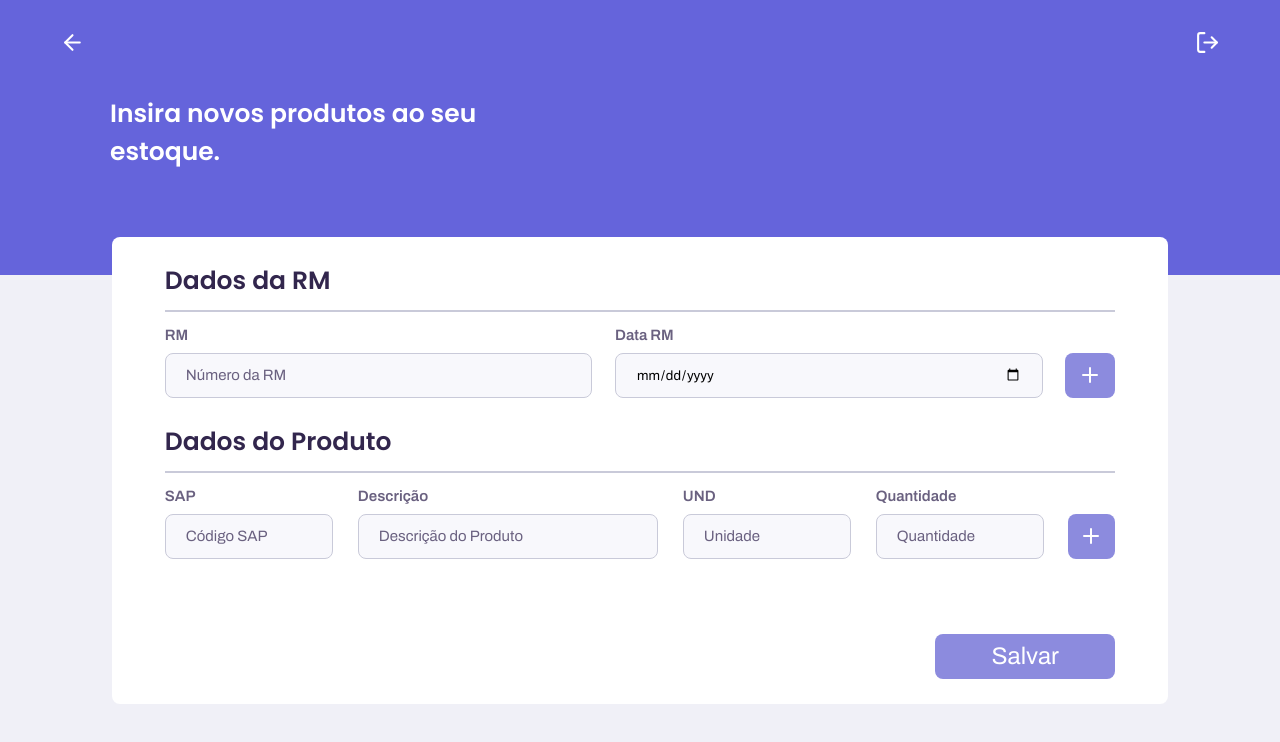
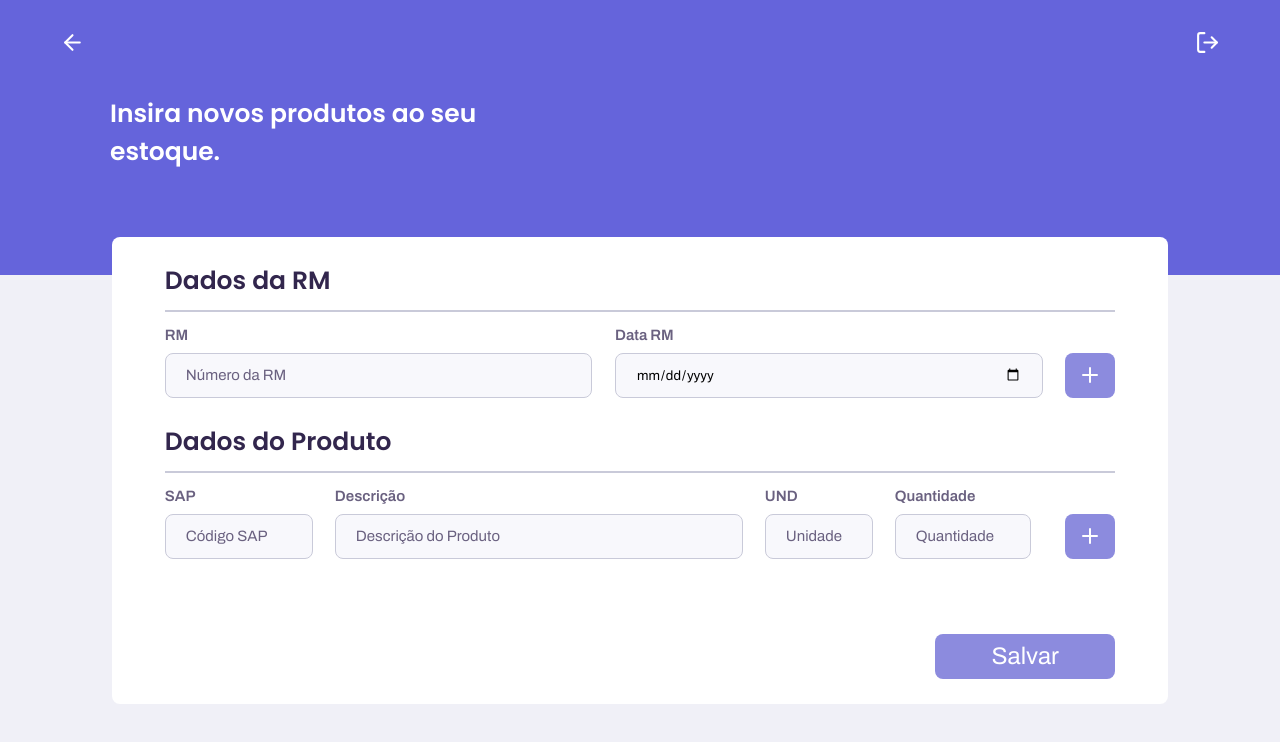
Before and after one commit to Joaopedromata/plancon-frontend, a React (Create React App) app: page /estoque/entrada in a window 1280 px wide. Shown: the top 742 px of the page. Built offline with nearby package versions, Linux system fonts and the light colour scheme; a web font is replaced by a local one.

Commit message:
Finish Input Screen

```diff
--- a/src/pages/Input/index.js
+++ b/src/pages/Input/index.js
@@ -10,11 +10,14 @@ import {
     Title,
     FormGroup,
     InputFormGroup,
+    InputFormGroupRM,
     InputFormGroupProduct,
     Label,
     InputForm,
-    InputProduct,
+    InputSap,
     InputDescription,
+    InputUnit,
+    InputQuantity,
     SubmitButton,
     IconPlus,
     Table,
@@ -43,6 +46,9 @@ const Input = ({ location }) => {
 
     const [ isDisabled, setIsDisabled ] = useState(true)
     const [ isDisabledRM, setIsDisabledRM ] = useState(false)
+    const [ isDisabledSap, setIsDisabledSap ] = useState(true)
+
+    const [ rmId, setRmId ] = useState()
 
     const [ sap, setSap ] = useState()
     const [ description, setDescription ] = useState('')
@@ -51,6 +57,32 @@ const Input = ({ location }) => {
 
     const [ fillTable, setFillTable ] = useState([])
 
+    const [ isEdit, setIsEdit ] = useState(false)
+
+    const insertProdutsOnDatabase = () => {
+
+        fillTable.map(data => {
+
+            api.get(`/products/search/${data.sap}`).then((res) => {
+
+                const productId = (res.data.id)
+                const quantityValue = data.quantity
+
+                api.post(`/storages/inputs/${productId}/${rmId}`, { quantity: quantityValue }).then(() => {
+
+                }).catch((err) => {
+                    console.log(err)
+                    alert('Erro ao cadastrar produtos na RM')
+                })
+
+            }).catch(() => alert('Produto não encontrado.'))
+
+            alert('Produtos inseridos na RM com sucesso')
+
+        })
+
+
+    }
 
     const handleFormRMSubmit = e => {
 
@@ -67,8 +99,11 @@ const Input = ({ location }) => {
 
         api.post(`storages/rm/${checkUser}/${location.state.id}`, data).then((res) => {
             alert(`RM ${res.data.rm} cadastrada com sucesso, insira os produtos.`)
+            setRmId(res.data.id)
             setIsDisabled(false)
             setIsDisabledRM(true)
+            setIsDisabledSap(false)
+
         }).catch(() => {
             alert('Essa RM já exite no sistema, verifique o número e tente novamente')
         })
@@ -103,7 +138,6 @@ const Input = ({ location }) => {
             return alert('Preencha todos os campos')
         }
 
-
         const addToFillTable = (compare) => {
             const index = fillTable.findIndex(search => search.sap == compare);
             if(index < 0) {
@@ -111,22 +145,37 @@ const Input = ({ location }) => {
             } else {
                 alert('Esse produto já foi inserido na RM')
             }
+
+            setSap('')
+            setDescription('')
+            setUnit('')
+            setQuantity('')
         }
 
-        addToFillTable(sap)
+        const editFillTable = (compare) => {
 
-       // const editFillTable = (compare) => {
-         //   const found = fillTable.findcompare(search => search.sap === compare)
+            const newFillTable = fillTable
 
-           // setFillTable([...fillTable, fillTable[found].quantity === 10])
-        //}
+            const found = newFillTable.findIndex(search => search.sap === compare)
 
-        //editFillTable(sap)
+            newFillTable[found].quantity = quantity
 
-        setSap('')
-        setDescription('')
-        setUnit('')
-        setQuantity('')
+            setFillTable(newFillTable)
+            setIsEdit(false)
+            setIsDisabledSap(false)
+
+            setSap('')
+            setDescription('')
+            setUnit('')
+            setQuantity('')
+       }
+
+
+        if(!isEdit) {
+            return addToFillTable(sap)
+        } else {
+            return editFillTable(sap)
+        }
 
     }
 
@@ -145,7 +194,7 @@ const Input = ({ location }) => {
 
     const handleRemoveProduct = (id) => {
 
-        const filter = fillTable.filter(incident => incident.id !== id)
+        const filter = fillTable.filter(incident => incident.sap !== id)
 
         setFillTable(filter)
 
@@ -159,6 +208,9 @@ const Input = ({ location }) => {
         setDescription(fillTable[found].description)
         setUnit(fillTable[found].unit)
         setQuantity(fillTable[found].quantity)
+
+        setIsDisabledSap(true)
+        setIsEdit(true)
     }
 
     return (
@@ -169,7 +221,7 @@ const Input = ({ location }) => {
                     <Title>Dados da RM</Title>
                     <hr />
                     <FormGroup onSubmit={handleFormRMSubmit}>
-                        <InputFormGroup>
+                        <InputFormGroupRM>
                             <Label>RM</Label>
                             <InputForm
                                 placeholder="Número da RM"
@@ -178,8 +230,8 @@ const Input = ({ location }) => {
                                 onChange={e => setIdentifier(e.target.value)}
                                 value={identifier}
                             />
-                        </InputFormGroup>
-                        <InputFormGroup>
+                        </InputFormGroupRM>
+                        <InputFormGroupRM>
                             <Label>Data RM</Label>
                             <InputForm
                                 placeholder="Data da RM"
@@ -188,7 +240,7 @@ const Input = ({ location }) => {
                                 onChange={e => setDateRM(e.target.value)}
                                 value={dateRM}
                             />
-                        </InputFormGroup>
+                        </InputFormGroupRM>
                         <SubmitButton><IconPlus /></SubmitButton>
                     </FormGroup>
                 </WrapperForms>
@@ -199,9 +251,9 @@ const Input = ({ location }) => {
                         <InputFormGroupProduct>
                             <InputFormGroup>
                                 <Label>SAP</Label>
-                                <InputProduct
+                                <InputSap
                                     placeholder="Código SAP"
-                                    //disabled={isDisabled}
+                                    disabled={isDisabledSap}
                                     onChange={e => setSap(e.target.value)}
                                     value={sap}
                                     onBlur={() => handleSearchProduct()}
@@ -211,25 +263,25 @@ const Input = ({ location }) => {
                                 <Label>Descrição</Label>
                                 <InputDescription
                                     placeholder="Descrição do Produto"
-                                    //disabled
+                                    disabled
                                     onChange={e => setDescription(e.target.value)}
                                     value={description}
                                 />
                             </InputFormGroup>
                             <InputFormGroup>
                                 <Label>UND</Label>
-                                <InputProduct
+                                <InputUnit
                                     placeholder="Unidade"
-                                    //disabled
+                                    disabled
                                     onChange={e => setUnit(e.target.value)}
                                     value={unit}
                                 />
                             </InputFormGroup>
                             <InputFormGroup>
                                 <Label>Quantidade</Label>
-                                <InputProduct
+                                <InputQuantity
                                     placeholder="Quantidade"
-                                    //disabled={isDisabled}
+                                    disabled={isDisabled}
                                     onChange={e => setQuantity(e.target.value)}
                                     value={quantity}
                                 />
@@ -266,7 +318,7 @@ const Input = ({ location }) => {
                         </>
                     ))}
                 </Table>
-                <ButtonSave>Salvar</ButtonSave>
+                <ButtonSave onClick={() => insertProdutsOnDatabase()}>Salvar</ButtonSave>
             </Wrapper>
         </Container>
     )
--- a/src/pages/Input/styles.js
+++ b/src/pages/Input/styles.js
@@ -55,13 +55,25 @@ export const FormGroup = styled.form`
 export const InputFormGroup = styled.div`
     display: flex;
     flex-direction: column;
+    margin-top: 15px;
+    margin-right: 22px;
+`
+export const InputFormGroupRM = styled.div`
     width: 45%;
+    display: flex;
+    flex-direction: column;
     margin-top: 15px;
 `
+
 export const InputFormGroupProduct = styled.div`
-    width: 95%;
-    display: flex;
-    justify-content: space-around;
+
+    display: grid;
+    grid-template-rows: 1fr;
+    grid-template-columns: 170px 430px 130px 158px 1fr;
+    grid-template-areas:
+        'SAP description unit quantity'
+    ;
+
 `
 
 export const Label = styled.label`
@@ -93,11 +105,12 @@ export const InputForm = styled.input`
 
 `
 
-export const InputProduct = styled.input`
+export const InputSap = styled.input `
+    grid-area: SAP;
+
     background-color: var(--color-input-background);
     height: 45px;
-    max-width: 168px;
-    margin-right: 25px;
+
     border-radius: 8px;
     border: 1px solid var(--color-input-placeholder);
     outline: none;
@@ -116,15 +129,16 @@ export const InputProduct = styled.input`
 
 `
 
-export const InputDescription = styled.input`
-    margin-right: 25px;
+export const InputDescription = styled.input `
+    grid-area: description;
+
     background-color: var(--color-input-background);
     height: 45px;
-    width: 300px;
+
     border-radius: 8px;
     border: 1px solid var(--color-input-placeholder);
     outline: none;
-    padding: 0 20px;
+    padding: 0 0 0 20px;
     font-family: 'Archivo';
 
     &:focus {
@@ -136,7 +150,50 @@ export const InputDescription = styled.input`
         color: var(--color-font-dark);
         font-size: 15px;
     }
+`
 
+export const InputUnit = styled.input `
+    grid-area: unit;
+    background-color: var(--color-input-background);
+    height: 45px;
+
+    border-radius: 8px;
+    border: 1px solid var(--color-input-placeholder);
+    outline: none;
+    padding: 0 0 0 20px;
+    font-family: 'Archivo';
+
+    &:focus {
+        /* box-shadow: 0 0 7px var(--color-input-shadow); */
+    }
+
+    &::-webkit-input-placeholder {
+        font-weight: 400;
+        color: var(--color-font-dark);
+        font-size: 15px;
+    }
+`
+
+export const InputQuantity = styled.input `
+    grid-area: quantity;
+    background-color: var(--color-input-background);
+    height: 45px;
+
+    border-radius: 8px;
+    border: 1px solid var(--color-input-placeholder);
+    outline: none;
+    padding: 0 0 0 20px;
+    font-family: 'Archivo';
+
+    &:focus {
+        /* box-shadow: 0 0 7px var(--color-input-shadow); */
+    }
+
+    &::-webkit-input-placeholder {
+        font-weight: 400;
+        color: var(--color-font-dark);
+        font-size: 15px;
+    }
 `
 
 export const SubmitButton = styled.button`
@@ -196,7 +253,7 @@ export const WrapperTables = styled.thead`
 export const TableData = styled.tr`
     display: grid;
     grid-template-rows: 1fr;
-    grid-template-columns: 188px 330px 188px 168px 1fr;
+    grid-template-columns: 170px 430px 130px 158px 1fr;
     grid-template-areas:
         'SAP description unit quantity icons'
     ;
@@ -206,7 +263,7 @@ export const TableData = styled.tr`
 export const ElementsTableData = styled.tr`
     display: grid;
     grid-template-rows: 1fr;
-    grid-template-columns: 188px 330px 188px 168px 1fr;
+    grid-template-columns: 170px 430px 130px 158px 1fr;
     grid-template-areas:
         'SAP description unit quantity icons'
     ;
--- /dev/null
+++ b/src/pages/Output/index.js
@@ -0,0 +1,116 @@
+import React from 'react'
+
+const Output = () => {
+    return (
+        <h1>oi</h1>
+        // <Container>
+        //     <Header title="Insira novos produtos ao seu estoque." back="/estoque" infosBack={location.state}/>
+        //     <Wrapper>
+        //         <WrapperForms>
+        //             <Title>Dados da RM</Title>
+        //             <hr />
+        //             <FormGroup onSubmit={handleFormRMSubmit}>
+        //                 <InputFormGroupRM>
+        //                     <Label>RM</Label>
+        //                     <InputForm
+        //                         placeholder="Número da RM"
+        //                         type="text"
+        //                         disabled={isDisabledRM}
+        //                         onChange={e => setIdentifier(e.target.value)}
+        //                         value={identifier}
+        //                     />
+        //                 </InputFormGroupRM>
+        //                 <InputFormGroupRM>
+        //                     <Label>Data RM</Label>
+        //                     <InputForm
+        //                         placeholder="Data da RM"
+        //                         type="date"
+        //                         disabled={isDisabledRM}
+        //                         onChange={e => setDateRM(e.target.value)}
+        //                         value={dateRM}
+        //                     />
+        //                 </InputFormGroupRM>
+        //                 <SubmitButton><IconPlus /></SubmitButton>
+        //             </FormGroup>
+        //         </WrapperForms>
+        //         <WrapperForms>
+        //             <Title>Dados do Produto</Title>
+        //             <hr />
+        //             <FormGroup onSubmit={e => handleFormProductSubmit(e)}>
+        //                 <InputFormGroupProduct>
+        //                     <InputFormGroup>
+        //                         <Label>SAP</Label>
+        //                         <InputSap
+        //                             placeholder="Código SAP"
+        //                             disabled={isDisabledSap}
+        //                             onChange={e => setSap(e.target.value)}
+        //                             value={sap}
+        //                             onBlur={() => handleSearchProduct()}
+        //                         />
+        //                     </InputFormGroup>
+        //                     <InputFormGroup>
+        //                         <Label>Descrição</Label>
+        //                         <InputDescription
+        //                             placeholder="Descrição do Produto"
+        //                             disabled
+        //                             onChange={e => setDescription(e.target.value)}
+        //                             value={description}
+        //                         />
+        //                     </InputFormGroup>
+        //                     <InputFormGroup>
+        //                         <Label>UND</Label>
+        //                         <InputUnit
+        //                             placeholder="Unidade"
+        //                             disabled
+        //                             onChange={e => setUnit(e.target.value)}
+        //                             value={unit}
+        //                         />
+        //                     </InputFormGroup>
+        //                     <InputFormGroup>
+        //                         <Label>Quantidade</Label>
+        //                         <InputQuantity
+        //                             placeholder="Quantidade"
+        //                             disabled={isDisabled}
+        //                             onChange={e => setQuantity(e.target.value)}
+        //                             value={quantity}
+        //                         />
+        //                     </InputFormGroup>
+        //                 </InputFormGroupProduct>
+        //                 <SubmitButton
+
+        //                 ><IconPlus /></SubmitButton>
+        //             </FormGroup>
+        //         </WrapperForms>
+        //         <Table>
+        //             {fillTable.length === 0 ? (null) : (
+        //                 <WrapperTables>
+        //                     <TableData>
+        //                         <TitleElementsSAP>SAP</TitleElementsSAP>
+        //                         <TitleElementsDescription>Descrição</TitleElementsDescription>
+        //                         <TitleElementsUnit>UND</TitleElementsUnit>
+        //                         <TitleElementsQuantity>Quantidade</TitleElementsQuantity>
+        //                         <TitleElementsIcons></TitleElementsIcons>
+        //                     </TableData>
+        //                 </WrapperTables>
+        //             )}
+
+        //             {fillTable.map(products => (
+        //                 <>
+        //                     <hr />
+        //                     <ElementsTableData>
+        //                         <ElementsSAP>{products.sap}</ElementsSAP>
+        //                         <ElementsDescription>{products.description}</ElementsDescription>
+        //                         <ElementsUnit>{products.unit}</ElementsUnit>
+        //                         <ElementsQuantity>{products.quantity}</ElementsQuantity>
+        //                         <ElementsIcons><Edit onClick={() => handleEditProduct(products.sap)}/><Remove onClick={() => handleRemoveProduct(products.sap)}/></ElementsIcons>
+        //                     </ElementsTableData>
+        //                 </>
+        //             ))}
+        //         </Table>
+        //         <ButtonSave onClick={() => insertProdutsOnDatabase()}>Salvar</ButtonSave>
+        //     </Wrapper>
+        // </Container>
+    )
+}
+
+export default Output
--- a/src/routes.js
+++ b/src/routes.js
@@ -6,6 +6,7 @@ import Collaborator from './pages/Collaborator'
 import Locations from './pages/Location'
 import InOrOut from './pages/InOrOut'
 import Input from './pages/Input'
+import Output from './pages/Output'
 
 const Routes = () => {
     return (
@@ -17,6 +18,7 @@ const Routes = () => {
                 <Route path="/obras" component={Locations} />
                 <Route path="/estoque" exact component={InOrOut} />
                 <Route path="/estoque/entrada" component={Input} />
+                <Route path="/estoque/saida" component={Output} />
             </Switch>
         </BrowserRouter>
     )
```
Also changed, not shown: src/pages/Output/styles.js (added).
